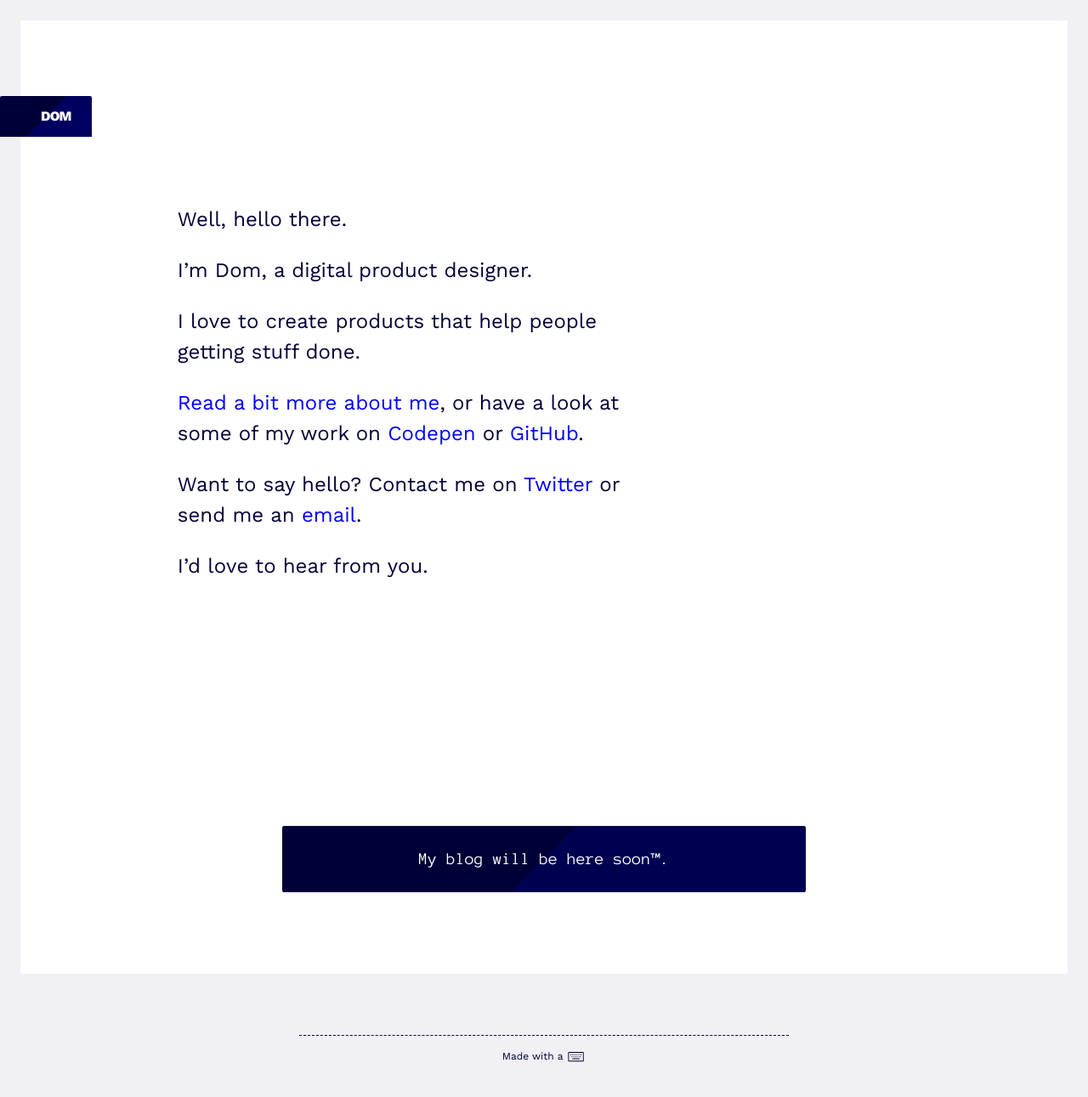
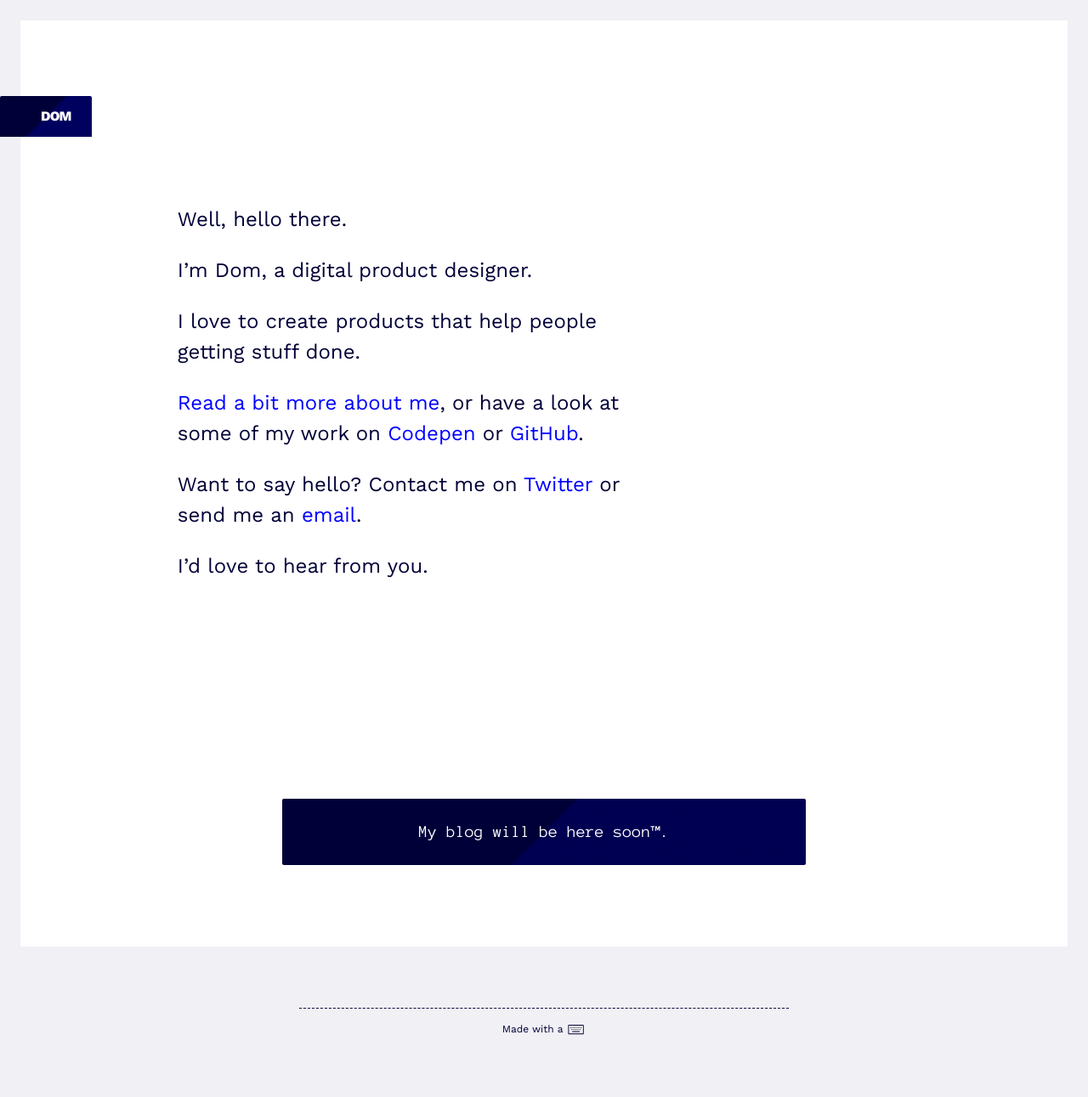
Before and after one commit to DomSt/profileSite, a Jekyll site: the page built from index.html, in a window 1280 px wide. Shown: the whole page at 85% size. Built offline with Jekyll 4.4.1, drawn with Linux system fonts in a browser that asks for light colours.

Commit message:
Bugfix intro
Removed unnecessary closing div tag from intro include. This messed with
the html structure and pushed footer out of pageWrapper

```diff
--- a/_includes/intro.html
+++ b/_includes/intro.html
@@ -26,5 +26,4 @@
     <p>
       I’d love to hear from you.
     </p>
-  </div>
 </div>
--- a/_sass/layout/wrapper.scss
+++ b/_sass/layout/wrapper.scss
@@ -6,11 +6,11 @@
 	margin: .75rem;
 	min-height: calc(100vh - 1.5rem);
 	border-radius: $border-radius;
-	background: $c-white;
 }
 
 .l-pageContent {
 	flex: 1;
+	background: $c-white;
 }
 
 
@@ -20,5 +20,6 @@
 @include respond-to(xmedium, medium) {
 	.l-pageWrapper {
 		margin: 1.5rem;
+		min-height: calc(100vh - 3rem);
 	}
 }
```
